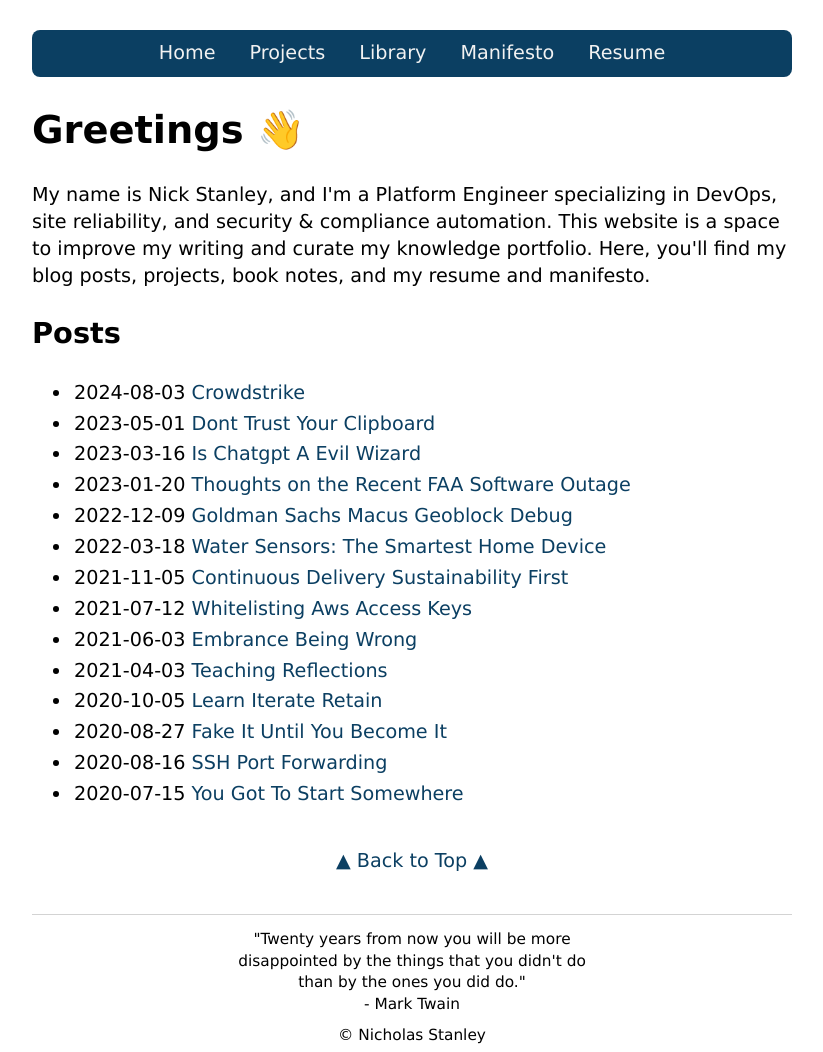
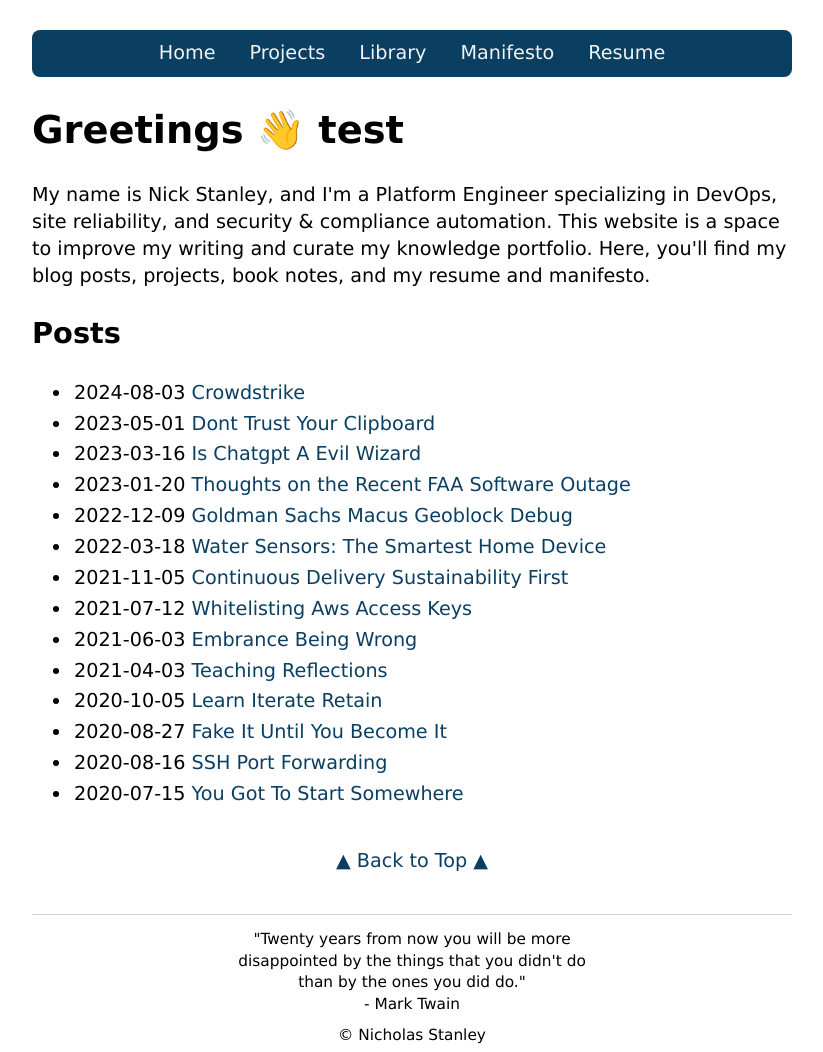
Before and after one commit to nickstanley574/nickstanley574.github.io, a Jekyll site: the page built from index.html, in a window 1280 px wide. Shown: the whole page, without its empty margins (228-1051 px from the left). Built offline with Jekyll 4.4.1, drawn with Linux system fonts in a browser that asks for light colours.

Commit message:
Update index.html

```diff
--- a/index.html
+++ b/index.html
@@ -3,7 +3,7 @@ layout: default
 title: Home
 ---
 
-<h1>Greetings 👋</h1>
+<h1>Greetings 👋 test</h1>
 
 <p>
     My name is Nick Stanley, and I'm a Platform Engineer specializing in DevOps, site reliability,
```
